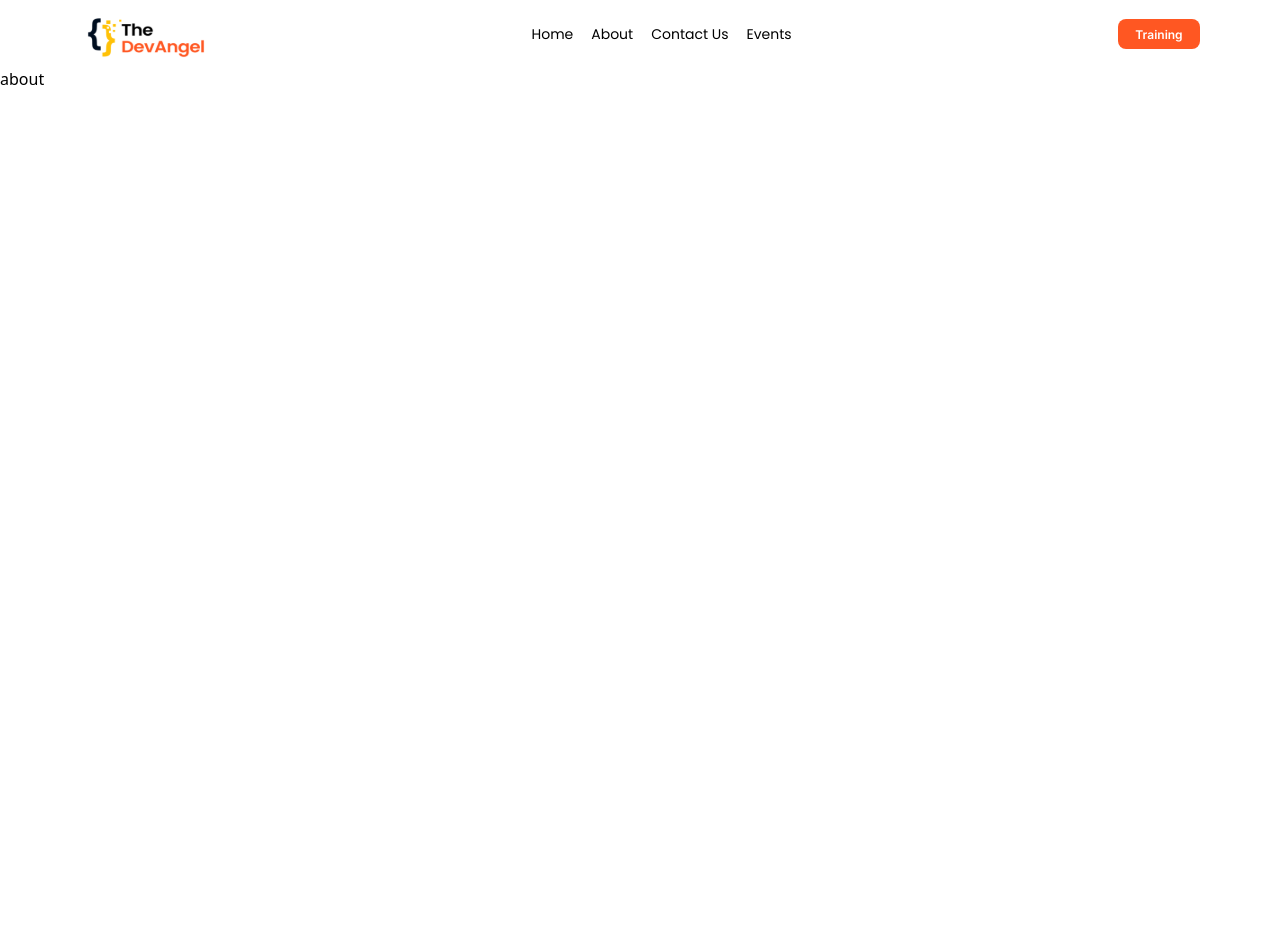
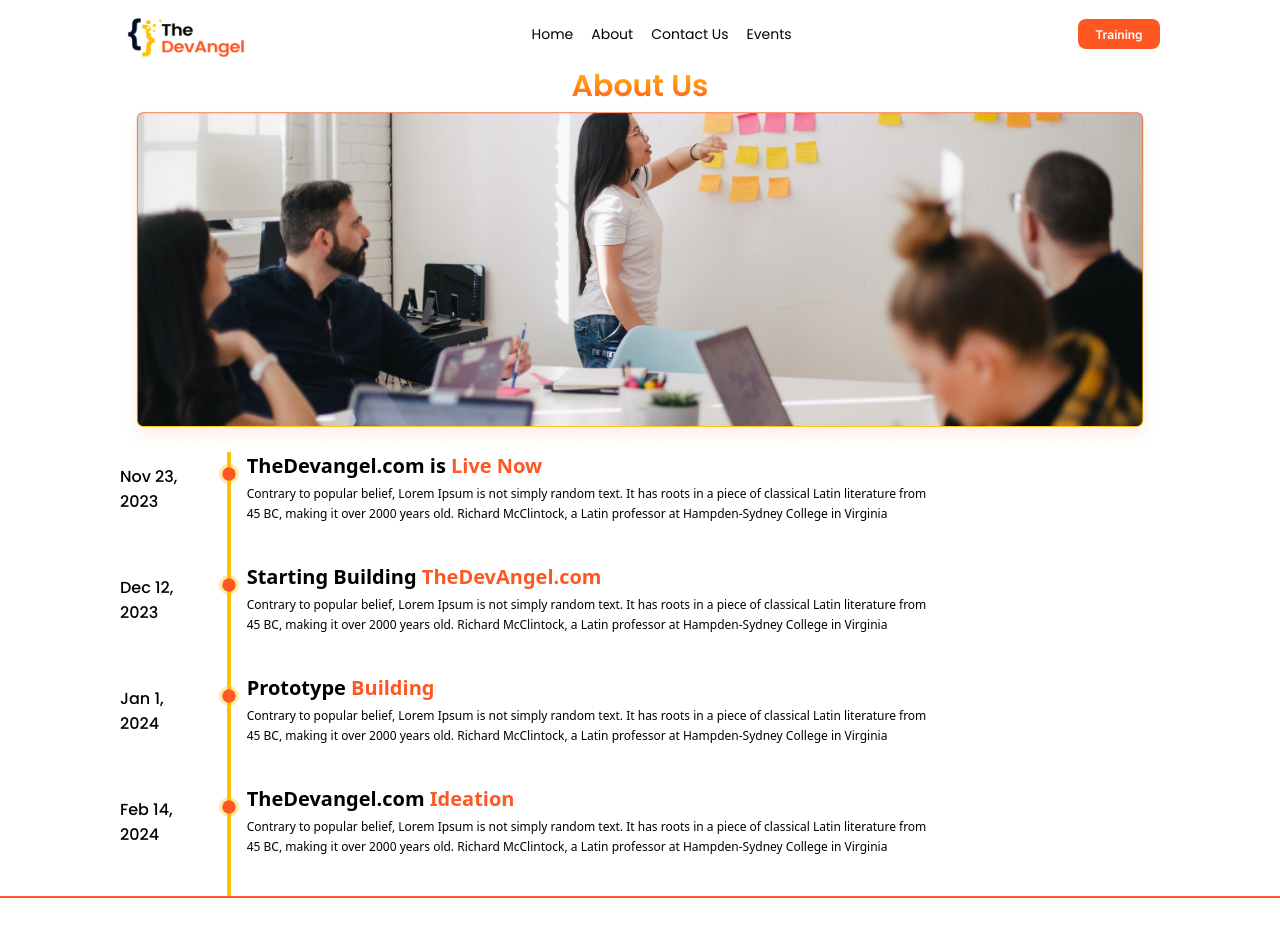
Before and after one commit to Byteoski-Developers/the-dev-angel-lp, a Next.js app: page /about in a window 1280 px wide. Shown: the top 950 px of the page. Before the commit the page ends 800 px from the top, so only its background shows below. Built offline with nearby package versions, Linux system fonts and the light colour scheme.

Commit message:
done about us page

```diff
--- a/app/about/page.tsx
+++ b/app/about/page.tsx
@@ -1,3 +1,90 @@
+import React from 'react'
+import Image from 'next/image'
+
+const cardsData = [
+    {
+        date: 'Nov 23, 2023',
+        orangeredTitle: 'Live Now',
+        blackTitle: 'TheDevangel.com is',
+        description: 'Contrary to popular belief, Lorem Ipsum is not simply random text. It has roots in a piece of classical Latin literature from 45 BC, making it over 2000 years old. Richard McClintock, a Latin professor at Hampden-Sydney College in Virginia'
+    },
+    {
+        date: 'Dec 12, 2023',
+        orangeredTitle: 'TheDevAngel.com',
+        blackTitle: 'Starting Building',
+        description: 'Contrary to popular belief, Lorem Ipsum is not simply random text. It has roots in a piece of classical Latin literature from 45 BC, making it over 2000 years old. Richard McClintock, a Latin professor at Hampden-Sydney College in Virginia'
+    },
+    {
+        date: 'Jan 1, 2024',
+        orangeredTitle: 'Building',
+        blackTitle: 'Prototype',
+        description: 'Contrary to popular belief, Lorem Ipsum is not simply random text. It has roots in a piece of classical Latin literature from 45 BC, making it over 2000 years old. Richard McClintock, a Latin professor at Hampden-Sydney College in Virginia'
+    },
+    {
+        date: 'Feb 14, 2024',
+        orangeredTitle: 'Ideation',
+        blackTitle: 'TheDevangel.com',
+        description: 'Contrary to popular belief, Lorem Ipsum is not simply random text. It has roots in a piece of classical Latin literature from 45 BC, making it over 2000 years old. Richard McClintock, a Latin professor at Hampden-Sydney College in Virginia'
+    },
+];
+
 export default function about() {
-    return <div>about</div>
+    return (
+        <>
+            <div className="mx-30 flex flex-col items-center">
+                <div className="relative text-3xl  font-poppins w-full flex flex-col items-center bg-gradient-to-b from-lightyellow to-lightorange text-transparent bg-clip-text font-semibold">
+                    About Us
+                </div>
+                <Image
+                    src='/assets/images/AboutUs.jpg'
+                    alt="about us image of the website"
+                    className="w-full"
+                    width={1200}
+                    height={375}
+                />
+                {
+                    cardsData.map((card) => (
+                        <div className='w-full relative flex flex-row'>
+                            <div className='flex flex-col mr-1 w-1/12'>
+                                <div className='mt-3 font-poppins text-gray font-medium'>
+                                    {card.date}
+                                </div>
+                            </div>
+                            <div className='flex flex-col mx-2 relative'>
+                                <div className="mx-2 w-1 grow bg-lightyellow " />
+                                <div className="absolute top-3">
+                                    <Image
+                                        src={'/assets/images/bullet.svg'}
+                                        alt='bullet point'
+                                        width={25}
+                                        height={25}
+                                    />
+                                </div>
+                            </div>
+                            <div className='flex flex-col w-2/3 pb-10 '>
+                                <h4 className="font-semibold mb-1 text-xl ">
+                                    {card.blackTitle}<span className="text-orangered"> {card.orangeredTitle}</span>
+                                </h4>
+                                <p className="leading-relaxed  text-xs  ">
+                                    {card.description}
+                                </p>
+                            </div>
+                        </div>
+                    ))
+                }
+            </div>
+            <div className='border border-t border-orangered' />
+            <div className='mx-30 mt-12 text-base'>
+                <p className='text-center'>
+                    Contrary to popular belief, Lorem Ipsum is not simply random text. It has roots in a piece of classical Latin literature from 45 BC, making it over 2000 years old. Richard McClintock, a Latin professor at Hampden-Sydney College in Virginia, looked up one of the more obscure Latin words, consectetur, from a Lorem Ipsum passage, and going through the cites of the word in classical literature, discovered the undoubtable source. Lorem Ipsum comes from sections 1.10.32 and 1.10.33 of "de Finibus Bonorum et Malorum" (The Extremes of Good and Evil) by Cicero, written in 45 BC. This book is a treatise on the theory of ethics, very popular during the Renaissance. The first line of Lorem Ipsum, "Lorem ipsum dolor sit amet..", comes from a line in section 1.10.32.
+                </p>
+                <p className='text-center'>
+                    The standard chunk of Lorem Ipsum used since the 1500s is reproduced below for those interested. Sections 1.10.32 and 1.10.33 from "de Finibus Bonorum et Malorum" by Cicero are also reproduced in their exact original form, accompanied by English versions from the 1914 translation by H. Rackham.
+                </p>
+                <p className='text-center'>
+                    Contrary to popular belief, Lorem Ipsum is not simply random text. It has roots in a piece of classical Latin literature from 45 BC, making it over 2000 years old. Richard McClintock, a Latin professor at Hampden-Sydney College in Virginia, looked up one of the more obscure Latin words, consectetur, from a Lorem Ipsum passage, and going through the cites of the word in classical literature, discovered the undoubtable source. Lorem Ipsum comes from sections 1.10.32 and 1.10.33 of "de Finibus Bonorum et Malorum" (The Extremes of Good and Evil) by Cicero, written in 45 BC. This book is a treatise on the theory of ethics, very popular during the Renaissance. The first line of Lorem Ipsum, "Lorem ipsum dolor sit amet..", comes from a line in section 1.10.32.
+                </p>
+            </div>
+        </>
+    )
 }
--- /dev/null
+++ b/app/components/Card.tsx
@@ -0,0 +1,31 @@
+import Image from "next/image";
+export default function Card() {
+    return (
+        <div className='w-full relative flex flex-row mb-10'>
+            <div className='flex flex-col mr-2'>
+                <div className='mt-2 whitespace-nowrap font-poppins text-gray font-medium'>
+                    Nov 23, 2023
+                </div>
+            </div>
+            <div className='flex flex-col mx-2 relative'>
+                <div className="mx-2 w-1 grow bg-lightyellow " />
+                <div className="absolute top-3">
+                    <Image
+                        src={'/assets/images/bullet.svg'}
+                        alt='bullet point'
+                        width={25}
+                        height={25}
+                    />
+                </div>
+            </div>
+            <div className='flex flex-col w-2/3'>
+                <h4 className="font-semibold mb-1 text-xl ">
+                    TheDevangel.com is <span className="text-orangered">Live Now</span>
+                </h4>
+                <p className="leading-relaxed text-xs  ">
+                    Contrary to popular belief, Lorem Ipsum is not simply random text. It has roots in a piece of classical Latin literature from 45 BC, making it over 2000 years old. Richard McClintock, a Latin professor at Hampden-Sydney College in Virginia
+                </p>
+            </div>
+        </div>
+    );
+}
--- a/app/components/Header.tsx
+++ b/app/components/Header.tsx
@@ -5,7 +5,7 @@ import Link from 'next/link';
 const links = ['Home', 'About', 'Contact Us', "Events"];
 export default function Header() {
     return (
-        <nav className="my-2 mx-20 bg-white flex justify-between items-center ">
+        <nav className="my-2 mx-30 bg-white flex justify-between items-center ">
             <Image src={logo} alt="Logo" width={127} height={52} />
             <ul className="relative w-[262px] h-[21px] flex flex-row items-start justify-start gap-[18px] text-left text-sm text-darkslategray font-poppins">
                 {links.map((link) => (
--- a/tailwind.config.ts
+++ b/tailwind.config.ts
@@ -8,6 +8,9 @@ const config: Config = {
   ],
   theme: {
     extend: {
+      spacing: {
+        '30': '120px',
+      },
       backgroundImage: {
         'gradient-radial': 'radial-gradient(var(--tw-gradient-stops))',
         'gradient-conic':
@@ -15,6 +18,8 @@ const config: Config = {
       },
       colors:{
         'orangered':'#ff5722',
+        'lightyellow' : '#FFC107',
+        'lightorange' : '#FF5722',
       },
       fontFamily: {
         "poppins": "Poppins",
```
Also changed, not shown: public/assets/images/AboutUs.jpg (added), public/assets/images/bullet.svg (added).
